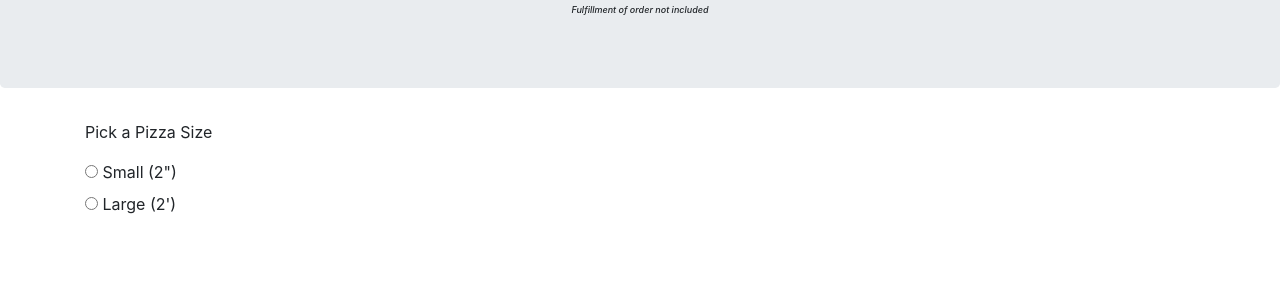
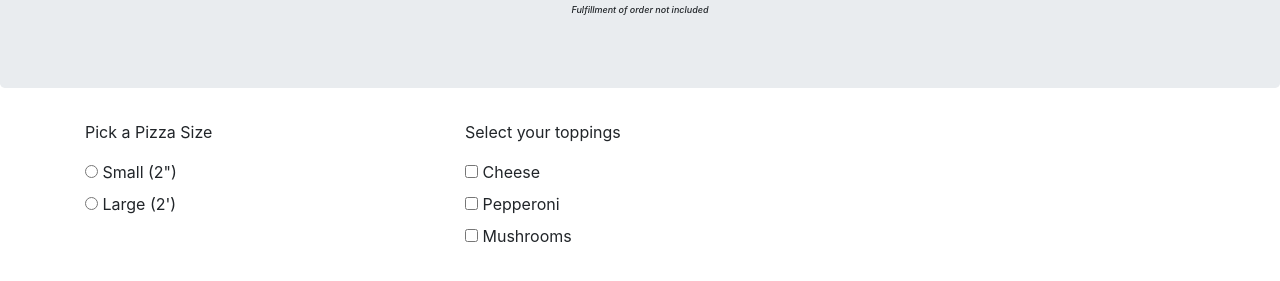
Before and after one commit to eric-endsley/week-4-project, a plain HTML site: page index.html in a window 1280 px wide. Shown: the part 161-442 px from the top of the page. Drawn offline with Linux system fonts and the light colour scheme.

Commit message:
add checkbox forms for user to select toppings

```diff
--- a/index.html
+++ b/index.html
@@ -15,7 +15,8 @@
   <body>
     <div class="container">
       <form id="order-form">
-        <div class="form-group col-6"></div>
+        <div class="row">
+          <div class="form-group size col-4">
             <p>Pick a Pizza Size</p>
             <div class="radio">
               <label>
@@ -30,6 +31,28 @@
               </label>
             </div>
           </div>
+          <div class= "form-group toppings col-4">
+            <p>Select your toppings</p>
+            <div class="checkbox">
+              <label>
+                <input type="checkbox" name="toppings" value="cheese">
+                Cheese
+              </label>
+            </div>
+            <div class="checkbox">
+              <label>
+                <input type="checkbox" name="toppings" value="pepperoni">
+                Pepperoni
+              </label>
+            </div>
+            <div class="checkbox">
+              <label>
+                <input type="checkbox" name="toppings" value="cheese">
+                Mushrooms
+              </label>
+            </div>
+          </div>
+        </div>
       </form>
     </div>
   </body>
```
Lines whose indentation alone changed are shown as unchanged.
